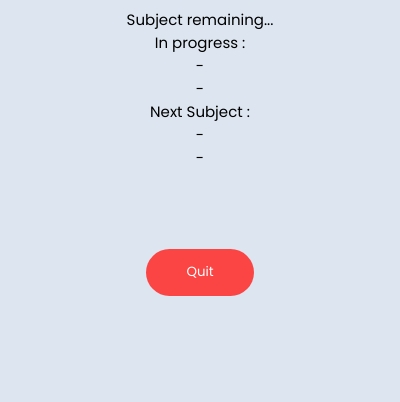
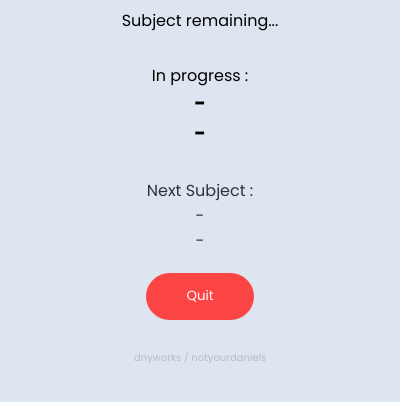
Before and after one commit to notyourdaniels/Online-Class-Automation, an Electron app: page src/index.html in a window 400 px wide. Shown: the part 292-694 px from the top of the page. Drawn offline with Linux system fonts and the light colour scheme; no server answers.

Commit message:
UI changes

```diff
--- a/src/engine.js
+++ b/src/engine.js
@@ -36,7 +36,6 @@ let dayChecker = () => {
       if (dayName[today].includes(schedule[counter].day)){
       return schedule[counter].listSubject
       }
-      return schedule[2].listSubject
   }
 }
 
@@ -52,8 +51,7 @@ let thisTime = () =>{
     m = (m < 10) ? "0" + m : m;
     s = (s < 10) ? "0" + s : s;
 
-    // return `${h}.${m}`
-    return "06.00"
+    return `${h}.${m}`
 }
 
 //Calculate time in seconds
--- a/src/index.css
+++ b/src/index.css
@@ -11,7 +11,7 @@ html,body{
   text-align: center;
   place-items: center;
   background: #dde6f0;
-  font-size: 15px;
+  font-size: 16px;
   -webkit-app-region: drag;
 }
 
@@ -24,13 +24,23 @@ h1{
 
 }
 
-#subjectRemaining{
+#nowSubject{
+  margin-top: 30px;
+}
 
+#nowSubject #subjectName, #subjectTime{
+  font-weight: bold;
+  font-size: 20px;
+}
+
+#nextSubject{
+  margin-top: 30px;
+  font-size: 16px;
+  color: #2D3436
 }
 
 footer{
-  margin-top: 80px;
-  align-self: flex-end;
+  margin-top: 20px;
 }
 button{
   padding: 1em 3em;
@@ -50,3 +60,9 @@ button:hover{
   -webkit-app-region: no-drag;
   color: #fff;
 }
+
+#credit{
+  margin-top: 30px;
+  font-size: 10px;
+  color: #b2bec3
+}
--- a/src/index.html
+++ b/src/index.html
@@ -1,8 +1,4 @@
-<!--Online Class Automation HTML file
-For electron engine
-By notyourdaniels
-Please credit me if you want to use this source code
-2021 dnyworks (notyourdaniels) -->
+<!-- Notyourdaniels on github -->
 
 <!DOCTYPE html>
 <html>
@@ -32,6 +28,7 @@ Please credit me if you want to use this source code
 
   <footer>
     <button onclick="quitApp()">Quit</button>
+    <div id="credit">dnyworks / notyourdaniels</div>
   </footer>
   <script>
     //Required pkg
--- a/src/index.js
+++ b/src/index.js
@@ -17,7 +17,8 @@ const createWindow = () => {
   // Create the browser window.
   const mainWindow = new BrowserWindow({
     width: 400,
-    height: 600,
+    height: 680,
+    icon: path.join(__dirname, './images/icons.ico'),
     frame: false,
     resizable: false,
     webPreferences: {
@@ -91,7 +92,7 @@ app.on('activate', () => {
 // In this file you can include the rest of your app's specific main process
 // code. You can also put them in separate files and import them here.
 
-//catch quitApp
+//catch quitApp with msg box
 ipcMain.on('quitApp', () => {
   dialog.showMessageBox({
     type: 'warning',
```
Also changed, not shown: README.md, src/images/icons.ico (added).
